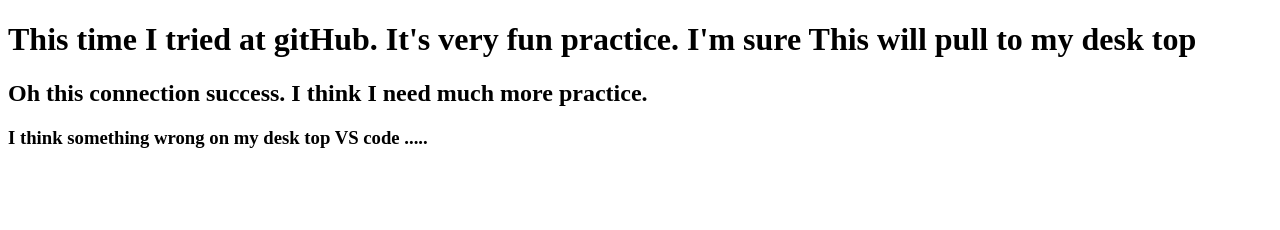
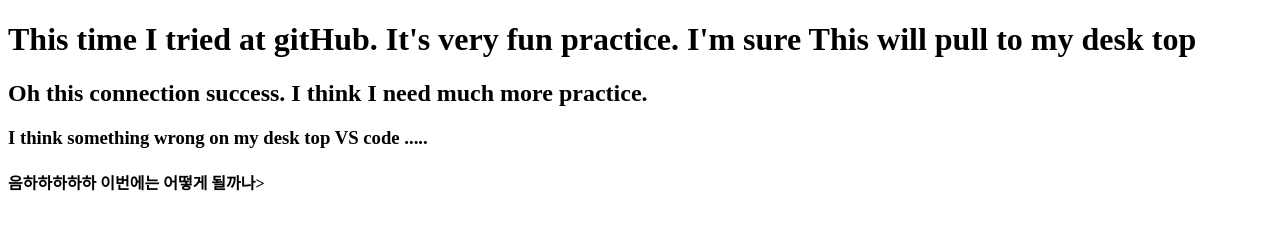
Before and after one commit to kks0507/TEST-Repo, a plain HTML site: page index.html in a window 1280 px wide. Drawn offline with Linux system fonts and the light colour scheme.

Commit message:
Update index.html

```diff
--- a/index.html
+++ b/index.html
@@ -10,6 +10,7 @@
     <h1>This time I tried at gitHub. It's very fun practice. I'm sure This will pull to my desk top</h1>
     <h2> Oh this connection success. I think I need much more practice. </h2>
     <h3> I think something wrong on my desk top VS code .....</h3>
+    <h4>음하하하하하 이번에는 어떻게 될까나></h4>
 
 
 
```
